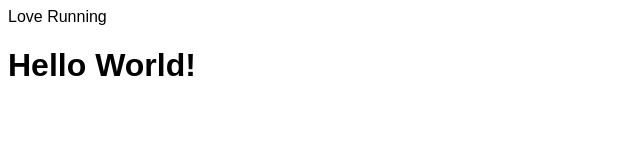
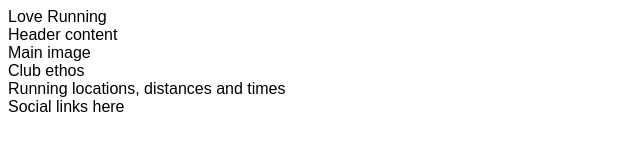
Before and after one commit to Lucy-Glanville-Brown/love-running, a plain HTML site: page index.html in a window 1280 px wide. Shown: the whole page, without its empty margins (0-640 px from the left). Drawn offline with Linux system fonts and the light colour scheme.

Commit message:
Add core structure for home page

```diff
--- a/index.html
+++ b/index.html
@@ -11,6 +11,18 @@
     <title>Love Running</title>
 </head>
 <body>
-    <h1>Hello World!</h1>
+    <header>Header content</header>
+    <section>
+        Main image
+    </section>
+    <section>
+        Club ethos
+    </section>
+    <section>
+        Running locations, distances and times
+    </section>
+    <footer>
+        Social links here
+    </footer>
 </body>
 </html>
```
